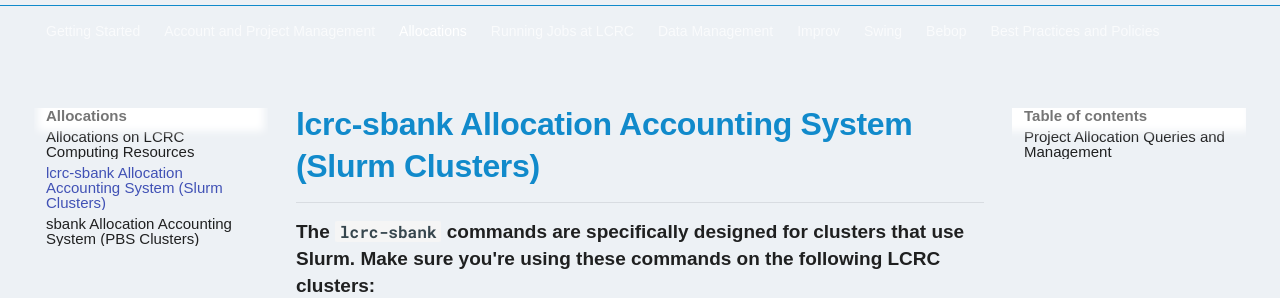
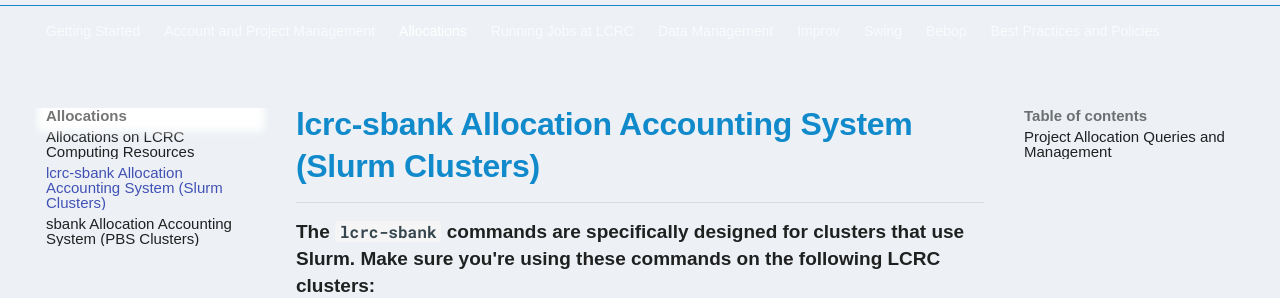
Before and after one commit to argonne-lcrc/user-guides, an MkDocs documentation site: the page built from docs/allocation-management/lcrc-sbank-allocation-accounting-system.md, in a window 1280 px wide. Shown: the part 146-444 px from the top of the page. Built offline with MkDocs 1.6.1 and Material for MkDocs 9.7.7, drawn with Linux system fonts in a browser that asks for light colours; some web fonts are replaced; comment, search, counter and statistics services are not loaded.

Commit message:
style tweaks

```diff
--- a/docs/stylesheets/alcf-extra.css
+++ b/docs/stylesheets/alcf-extra.css
@@ -74,15 +74,16 @@
     --md-scroll-margin: 9rem;
 }
 
-/* HELLO AARON, IS THIS HERE? */
+
 .md-nav--primary .md-nav__title {
 	background: none;
 	box-shadow: none;
+	color: var(--md-primary-fg-color--dark);
 }
 
 @media screen and (max-width: 76.1875em) {
   .md-nav--primary .md-nav__title[for="__drawer"] {
-	  color: var(--md-accent-fg-color);
+	  color: var(--md-primary-fg-color--dark);
 	  font-weight: 700;
 	  padding-top: .2rem;
 	  height: auto;
@@ -101,7 +102,7 @@
 	margin-bottom: 5rem;
 }
 
-.md-header[data-md-state=shadow] {
+.md-header[data-md-state=shadow], .md-header--shadow {
 	box-shadow: none;
 }
 
@@ -165,6 +166,13 @@
 
 .header--primary .header__nav-secondary a:hover {
 	color: #d8dce1;
+}
+
+@media screen and (min-width: 60em) {
+  .md-nav--secondary .md-nav__title {
+    background: none;
+    box-shadow: none;
+  }
 }
 
 .header--primary a:hover {
@@ -261,6 +269,7 @@
 	top: -24px; /* hacky, to line up with search box, better way? */
 }
 
+
 .header--primary .header__nav-secondary li {
 	font-size: 14px;
 	line-height: 16px;
@@ -268,6 +277,22 @@
 	padding-right: 16px;
 	letter-spacing: 1.4px;
 	text-transform: uppercase;
+}
+
+
+.header--primary .header__nav-secondary li ol li,
+.header--primary .header__nav-secondary li ul li, {
+	text-transform: none;
+	font-weight: 400;
+	letter-spacing: 0;
+	margin-left: -.1em;
+	display: block;
+}
+
+.header--primary .header__nav-secondary li ol,
+.header--primary .header__nav-secondary li ul, {
+	top: 0;
+	margin-left: 0;
 }
 
 .header--primary .header__nav-secondary li:last-child {
```
